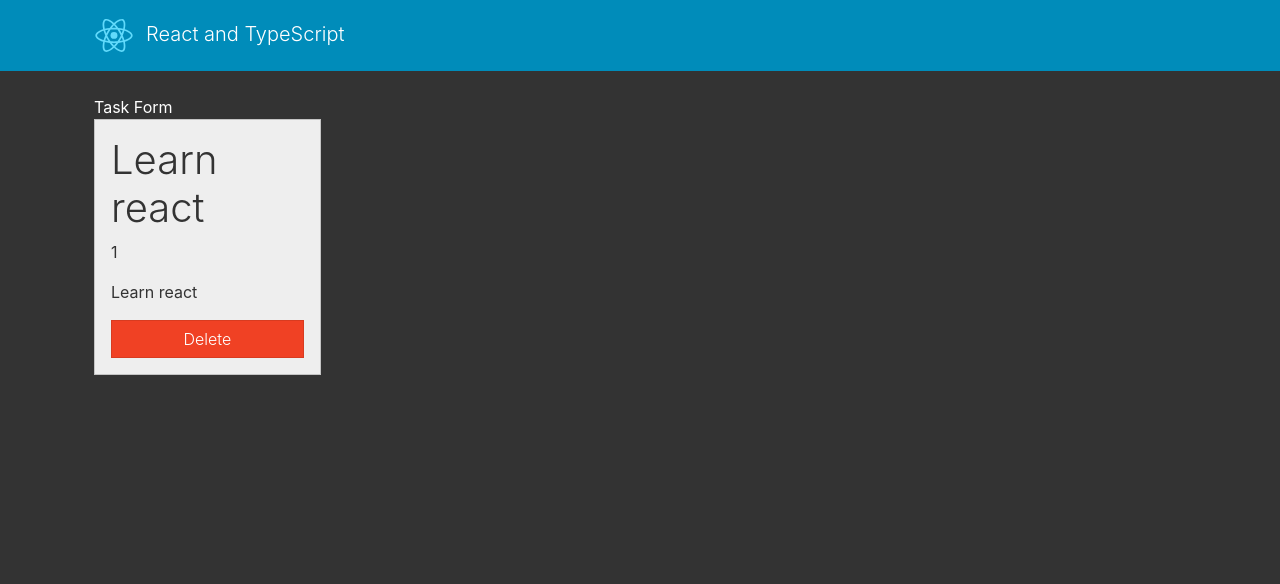
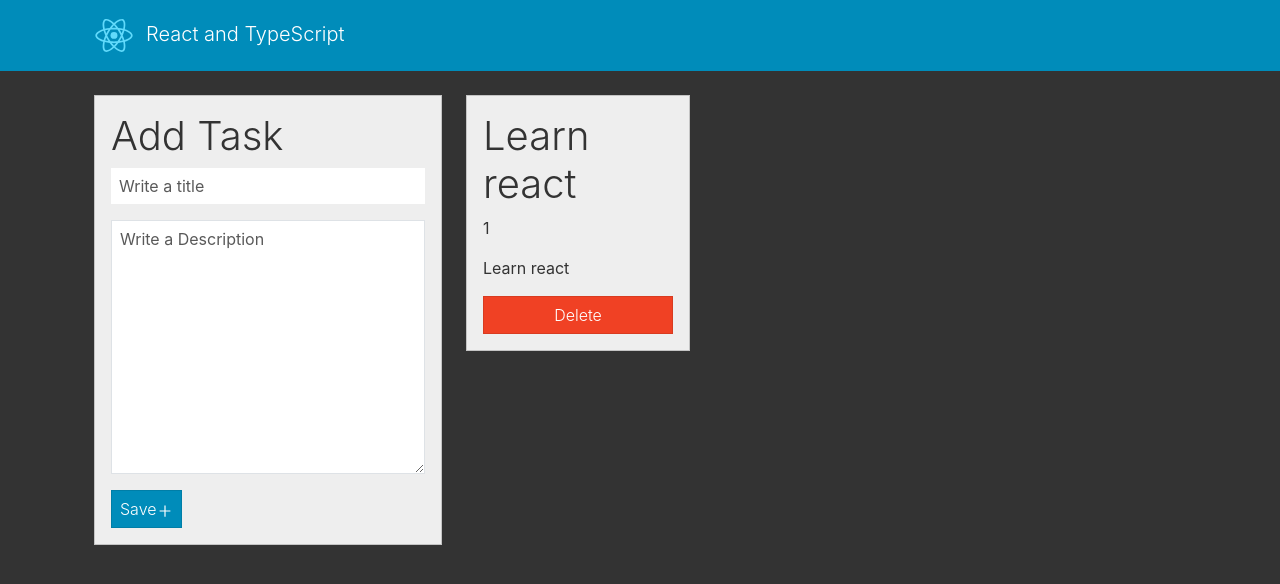
Before and after one commit to LexferRam/ReactJS-typescript, a React (Create React App) app: page / in a window 1280 px wide. Shown: the top 584 px of the page. Built offline with nearby package versions, Linux system fonts and the light colour scheme.

Commit message:
agrega formulario de agregar tarea

```diff
--- a/package.json
+++ b/package.json
@@ -13,6 +13,7 @@
     "bootswatch": "^5.1.3",
     "react": "^17.0.2",
     "react-dom": "^17.0.2",
+    "react-icons": "^4.3.1",
     "react-scripts": "4.0.3",
     "typescript": "^4.4.4",
     "web-vitals": "^1.1.2"
--- a/src/App.tsx
+++ b/src/App.tsx
@@ -1,5 +1,6 @@
 import { useState } from 'react'
 import './App.css';
+import TaskForm from './components/TaskForm';
 import TaskList from './components/TaskList';
 import { Task } from './interfaces/task.interface';
 import logo from './logo.svg'
@@ -34,13 +35,15 @@ export function App({ title }: Props) {
       </nav>
 
       <main className="container p-4">
-        <div className="col-md-4">
-          Task Form
-        </div>
+        <div className="row">
+          <div className="col-md-4">
+            <TaskForm />
+          </div>
 
-        <div className="col-md-8">
-          <div className="row">
-            <TaskList tasks={tasks} />
+          <div className="col-md-8">
+            <div className="row">
+              <TaskList tasks={tasks} />
+            </div>
           </div>
         </div>
       </main>
--- a/src/components/TaskForm.tsx
+++ b/src/components/TaskForm.tsx
@@ -1,7 +1,31 @@
+import {AiOutlinePlus} from 'react-icons/ai'
+
 const TaskForm = () => {
     return (
-        <div>
-            TaskForm
+        <div className="card card-body bg-secondary text-dark">
+            <h1>Add Task</h1>
+
+            <form>
+                <input
+                   type="text"
+                   placeholder="Write a title"
+                   name='title'
+                   className='form-control mb-3 rounded-0 shadow-none border-0'
+                />
+
+                <textarea
+                 name='description'
+                 cols={30}
+                 rows={10}
+                 placeholder='Write a Description'
+                 className='form-control mb-3 shadow-none border-none'
+                 ></textarea>
+
+                 <button className='btn btn-primary'>
+                     Save
+                     <AiOutlinePlus />
+                </button>
+            </form>
         </div>
     )
 }
```
Also changed, not shown: 2 other files (tests, documents, lock files or other folders).
